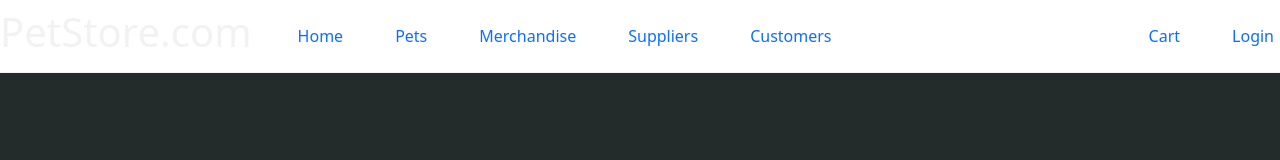
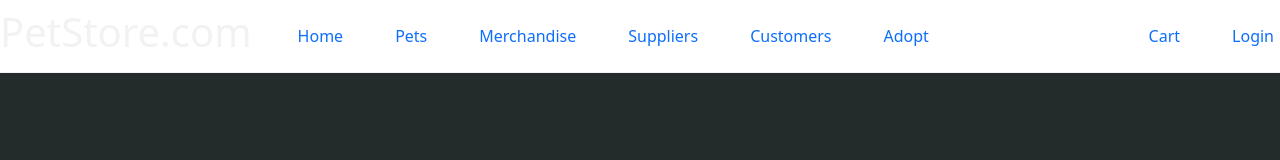
Before and after one commit to Deadrick99/petstore, a React (Vite) app: page /Adopt in a window 1280 px wide. Shown: the top 160 px of the page. Built offline with nearby package versions, Linux system fonts and the light colour scheme.

Commit message:
resolve merge conflicts merging to main

```diff
--- a/package.json
+++ b/package.json
@@ -18,7 +18,7 @@
     "zod": "^3.19.1"
   },
   "devDependencies": {
-    "@types/react": "^18.0.17",
+    "@types/react": "^18.0.21",
     "@types/react-dom": "^18.0.6",
     "@vitejs/plugin-react": "^2.1.0",
     "typescript": "^4.6.4",
--- a/src/pages/Adopt.jsx
+++ b/src/pages/Adopt.jsx
@@ -2,7 +2,7 @@ import Form from "react-bootstrap/Form";
 import Button from "react-bootstrap/Button";
 import Row from "react-bootstrap/Row";
 import Col from "react-bootstrap/Col";
-import "./Adopt.css";
+import "./AdoptStyle.css";
 import { useFormik } from "formik";
 import "bootstrap/dist/css/bootstrap.min.css";
 import React from "react";
--- a/src/pages/Navbar.tsx
+++ b/src/pages/Navbar.tsx
@@ -10,6 +10,7 @@ const Navbar = () => {
           <a href ="/merchandise">Merchandise</a>
           <a href ="/suppliers">Suppliers</a>
           <a href ="/customers">Customers</a>
+          <a href = "/Adopt">Adopt</a>
       </div>
       <div className='rightlinks'>
           <a href ="/cart">Cart</a>
```
Also changed, not shown: src/pages/AdoptStyle.css (renamed from src/pages/Adopt.css), 1 other file (tests, documents, lock files or other folders).
